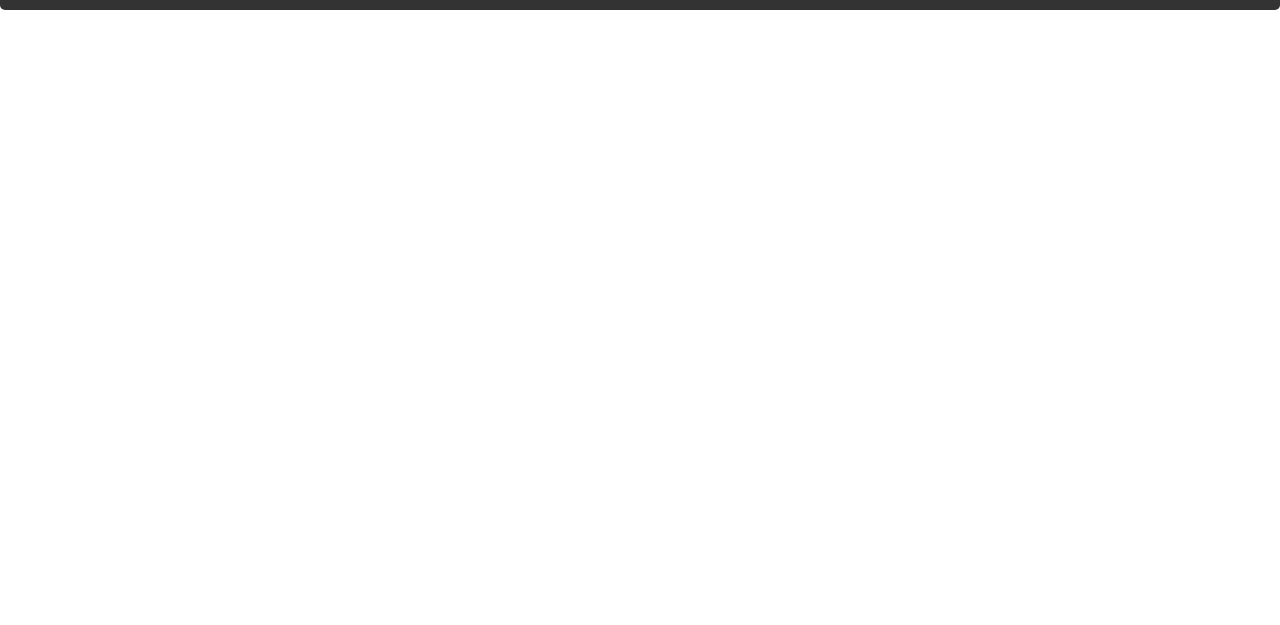
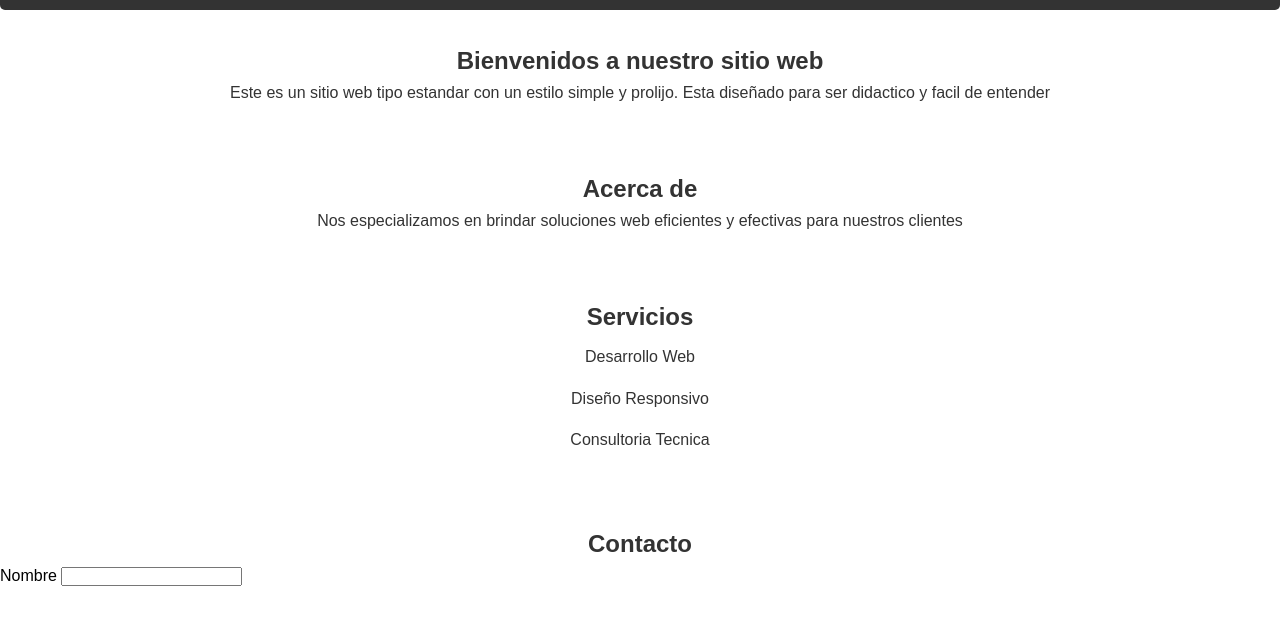
Before and after one commit to AdrielGomez1993/Index.html, a plain HTML site: page clase 3/index.html in a window 1280 px wide. Shown: the part 99-724 px from the top of the page. Drawn offline with Linux system fonts and the light colour scheme.

Commit message:
subir cambios

```diff
--- a/clase 3/index.html
+++ b/clase 3/index.html
@@ -21,7 +21,35 @@
 </div>
     </header>
     <main>
-
+        <section>
+            <div>
+                <h2>Bienvenidos a nuestro sitio web</h2>
+                <p>Este es un sitio web tipo estandar con un estilo simple y prolijo. Esta diseñado para ser didactico y facil de entender</p>
+            </div>
+        </section>
+        <section>
+            <div>
+                <h2>Acerca de</h2>
+                <p>Nos especializamos en brindar soluciones web eficientes y efectivas para nuestros clientes</p>
+            </div>
+        </section>
+        <section>
+            <div>
+                <h2>Servicios</h2>
+                <ul>
+                <li>Desarrollo Web</li>
+                <li>Diseño Responsivo</li>
+                <li>Consultoria Tecnica</li>
+            </ul>
+            </div>
+        </section>
+        <section>
+            <h2>Contacto</h2>
+            <form>
+                <label for="nombre">Nombre</label>
+                <input type="text" name="nombre">
+            </form>
+        </section>
     </main>
 </body>
 </html>
--- a/clase 3/style.css
+++ b/clase 3/style.css
@@ -34,3 +34,16 @@ nav ul li a:hover{
     color:#333;
     border-radius: 5px 5px 5px 5px;
 }
+section{
+    padding: 32px 0;
+}
+section h2, section p, section ul{
+    text-align: center;
+    color: #333;
+}
+section p{
+    padding: 0 40px;
+}
+section ul li{
+    padding: 8px 0;
+}
```
